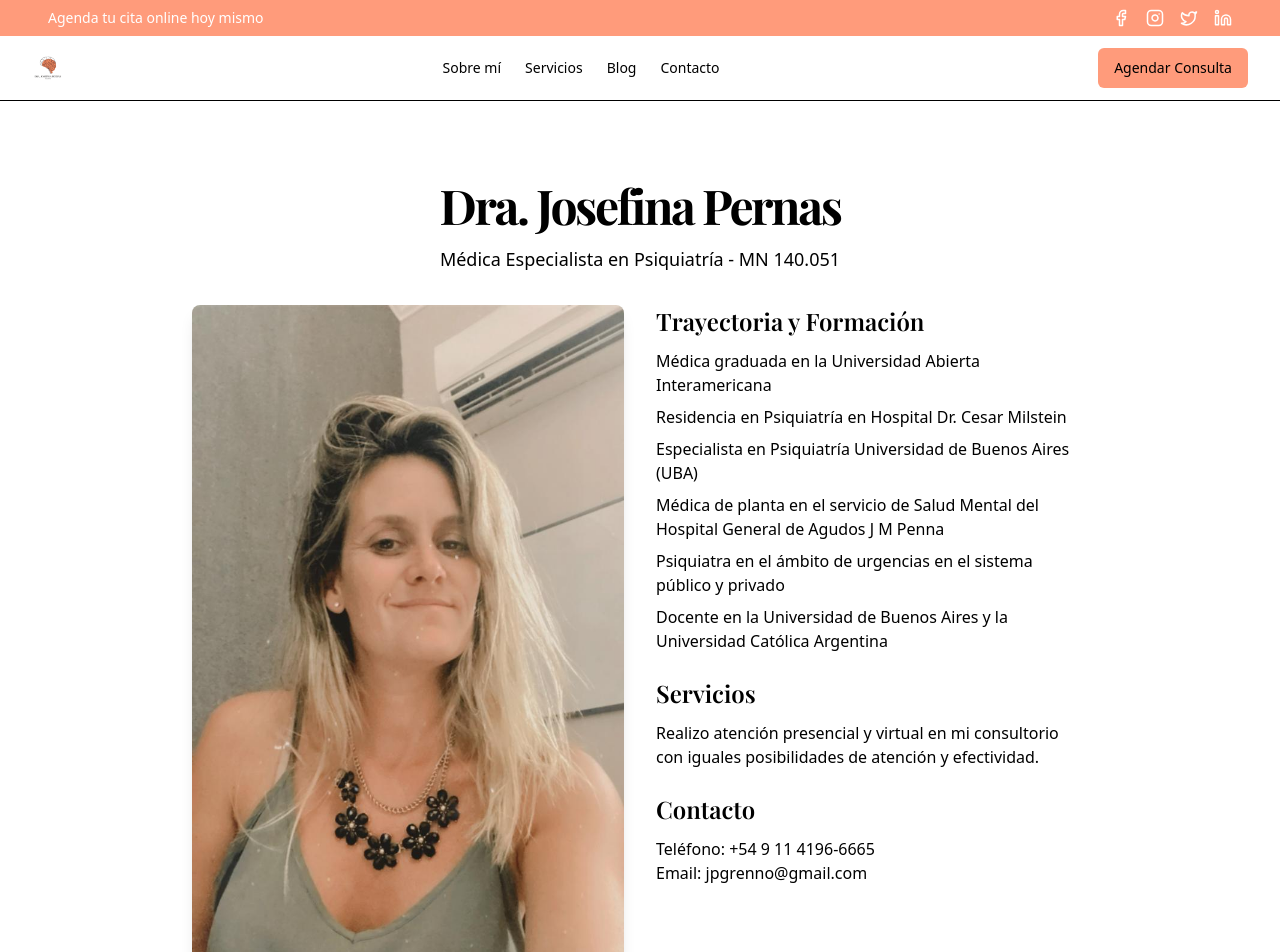
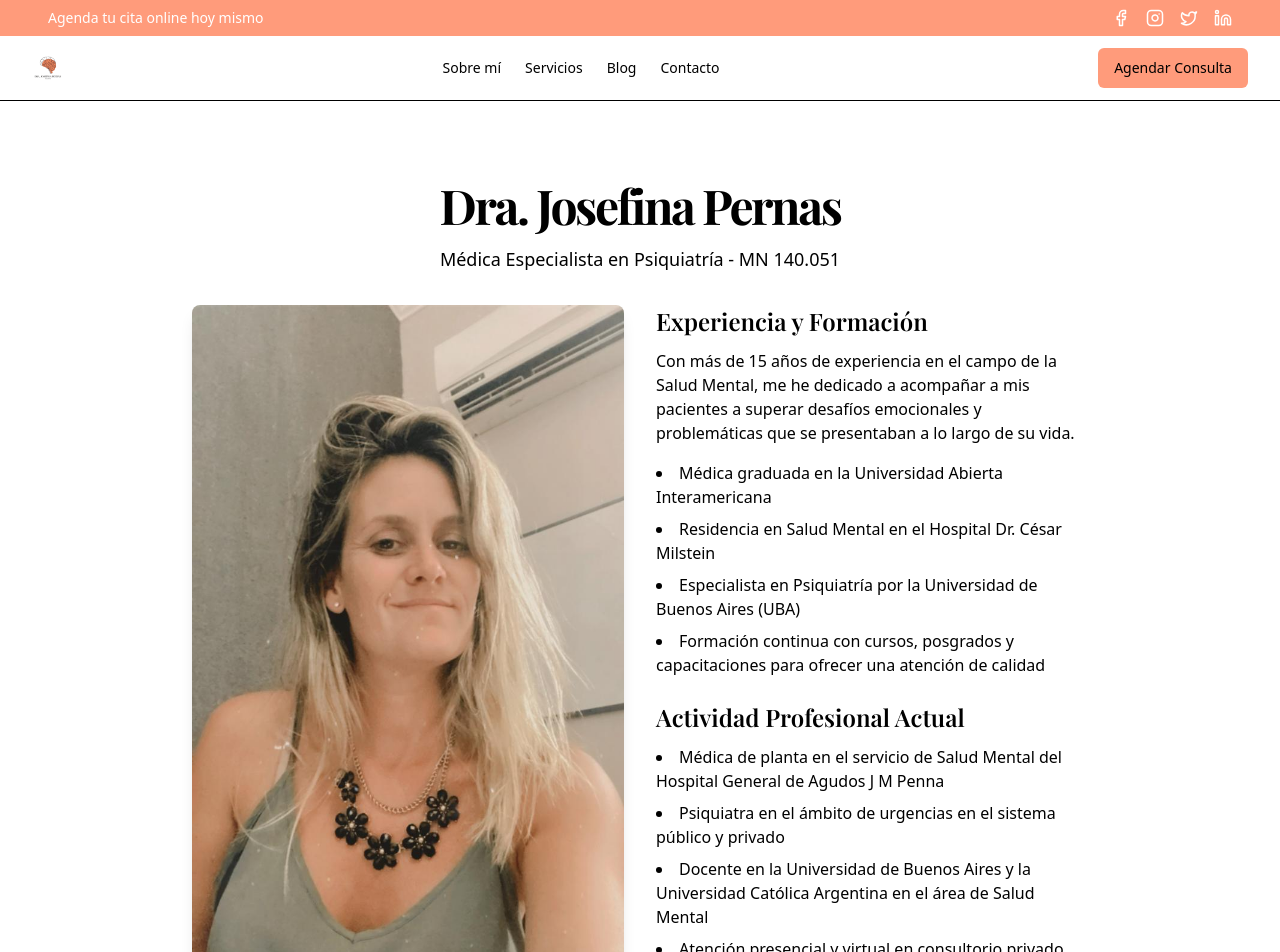
Before and after one commit to clientesweb/drpernasjosefina, a Next.js app: page /about in a window 1280 px wide. Shown: the top 952 px of the page. Built offline with nearby package versions, Linux system fonts and the light colour scheme; a web font is replaced by a local one.

Commit message:
Actualizar page.tsx

```diff
--- a/app/about/page.tsx
+++ b/app/about/page.tsx
@@ -24,14 +24,24 @@ export default function AboutPage() {
           />
           <div className="space-y-6">
             <div>
-              <h2 className="font-playfair text-2xl font-semibold mb-3">Trayectoria y Formación</h2>
-              <ul className="space-y-2 text-muted-foreground">
+              <h2 className="font-playfair text-2xl font-semibold mb-3">Experiencia y Formación</h2>
+              <p className="text-muted-foreground mb-4">
+                Con más de 15 años de experiencia en el campo de la Salud Mental, me he dedicado a acompañar a mis pacientes a superar desafíos emocionales y problemáticas que se presentaban a lo largo de su vida.
+              </p>
+              <ul className="space-y-2 text-muted-foreground list-disc list-inside">
                 <li>Médica graduada en la Universidad Abierta Interamericana</li>
-                <li>Residencia en Psiquiatría en Hospital Dr. Cesar Milstein</li>
-                <li>Especialista en Psiquiatría Universidad de Buenos Aires (UBA)</li>
+                <li>Residencia en Salud Mental en el Hospital Dr. César Milstein</li>
+                <li>Especialista en Psiquiatría por la Universidad de Buenos Aires (UBA)</li>
+                <li>Formación continua con cursos, posgrados y capacitaciones para ofrecer una atención de calidad</li>
+              </ul>
+            </div>
+            <div>
+              <h2 className="font-playfair text-2xl font-semibold mb-3">Actividad Profesional Actual</h2>
+              <ul className="space-y-2 text-muted-foreground list-disc list-inside">
                 <li>Médica de planta en el servicio de Salud Mental del Hospital General de Agudos J M Penna</li>
                 <li>Psiquiatra en el ámbito de urgencias en el sistema público y privado</li>
-                <li>Docente en la Universidad de Buenos Aires y la Universidad Católica Argentina</li>
+                <li>Docente en la Universidad de Buenos Aires y la Universidad Católica Argentina en el área de Salud Mental</li>
+                <li>Atención presencial y virtual en consultorio privado</li>
               </ul>
             </div>
             <div>
```
